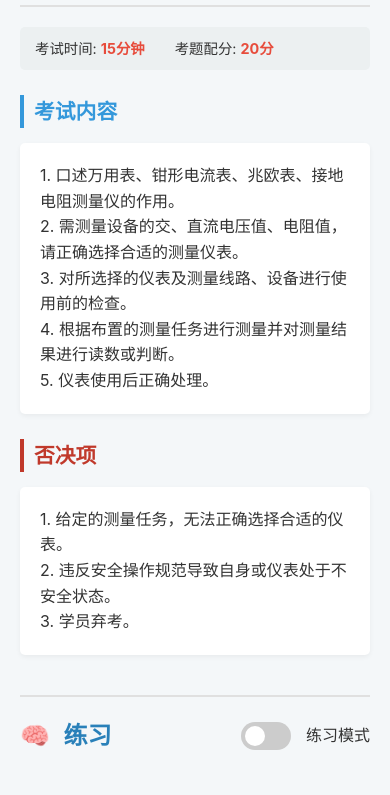
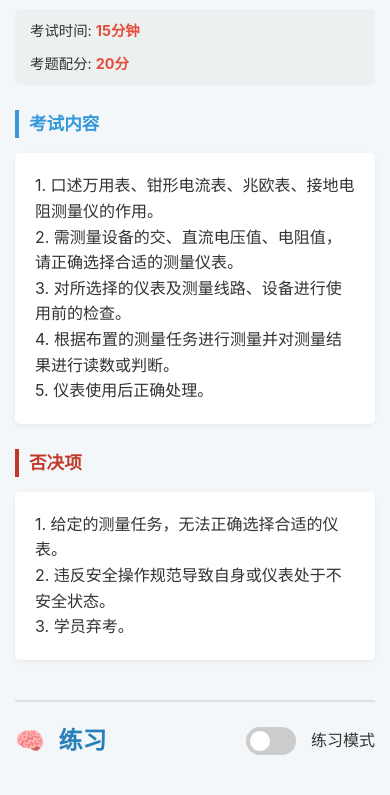
Before and after one commit to 2548876626/low-voltage-exam-prep, a plain HTML site: page index.html in a window 390 px wide. Shown: the part 162-957 px from the top of the page. Drawn offline with Linux system fonts and the light colour scheme.

Commit message:
适配移动端屏幕

```diff
--- a/index.html
+++ b/index.html
@@ -2,7 +2,7 @@
 <html lang="zh-CN">
 <head>
     <meta charset="UTF-8">
-    <meta name="viewport" content="width=device-width, initial-scale=1.0">
+    <meta name="viewport" content="width=device-width, initial-scale=1.0, maximum-scale=1.0, user-scalable=no, viewport-fit=cover">
     <title>低压电工实操考试题卡</title>
     <link rel="stylesheet" href="style.css">
 </head>
--- a/style.css
+++ b/style.css
@@ -14,6 +14,9 @@ body {
     background-color: #f4f7f9;
     color: #333;
     line-height: 1.6;
+    min-height: 100vh; /* 确保至少占满整个视口高度 */
+    width: 100%; /* 确保宽度占满 */
+    overflow-x: hidden; /* 防止水平滚动 */
 }
 
 /* ======================================== */
@@ -318,10 +321,13 @@ input:checked + .slider:before {
 @media (max-width: 768px) {
     .mobile-header {
         display: flex;
+        width: 100%; /* 确保宽度占满 */
     }
     .container {
         padding-top: 50px;
         flex-direction: row;
+        min-height: calc(100vh - 50px); /* 减去头部高度 */
+        width: 100%; /* 确保宽度占满 */
     }
     .sidebar {
         position: fixed;
@@ -343,6 +349,52 @@ input:checked + .slider:before {
        position: relative;
        overflow-x: hidden;
        z-index: 5;
+       min-height: calc(100vh - 50px); /* 减去头部高度 */
+       height: auto; /* 自动高度 */
+    }
+
+    /* 确保图片不会溢出容器 */
+    #card-image-container img {
+        max-width: 100%;
+        height: auto;
+    }
+
+    /* 调整卡片内容在移动端的显示 */
+    .card-meta {
+        flex-direction: column;
+        gap: 10px;
+    }
+
+    /* 调整练习部分在移动端的显示 */
+    .practice-header {
+        flex-wrap: wrap;
+    }
+}
+
+/* 添加更小屏幕的适配 */
+@media (max-width: 480px) {
+    .content {
+        padding: 15px;
+    }
+
+    #card-title {
+        font-size: 1.5em;
+    }
+
+    .card-section h4 {
+        font-size: 1.1em;
+    }
+
+    /* 进一步调整小屏幕上的元素大小 */
+    .practice-item {
+        padding: 15px;
+    }
+}
+
+/* 确保所有可滚动区域在触摸设备上平滑滚动 */
+@media (pointer: coarse) {
+    .sidebar, .content, body {
+        -webkit-overflow-scrolling: touch;
     }
 }
 
```
